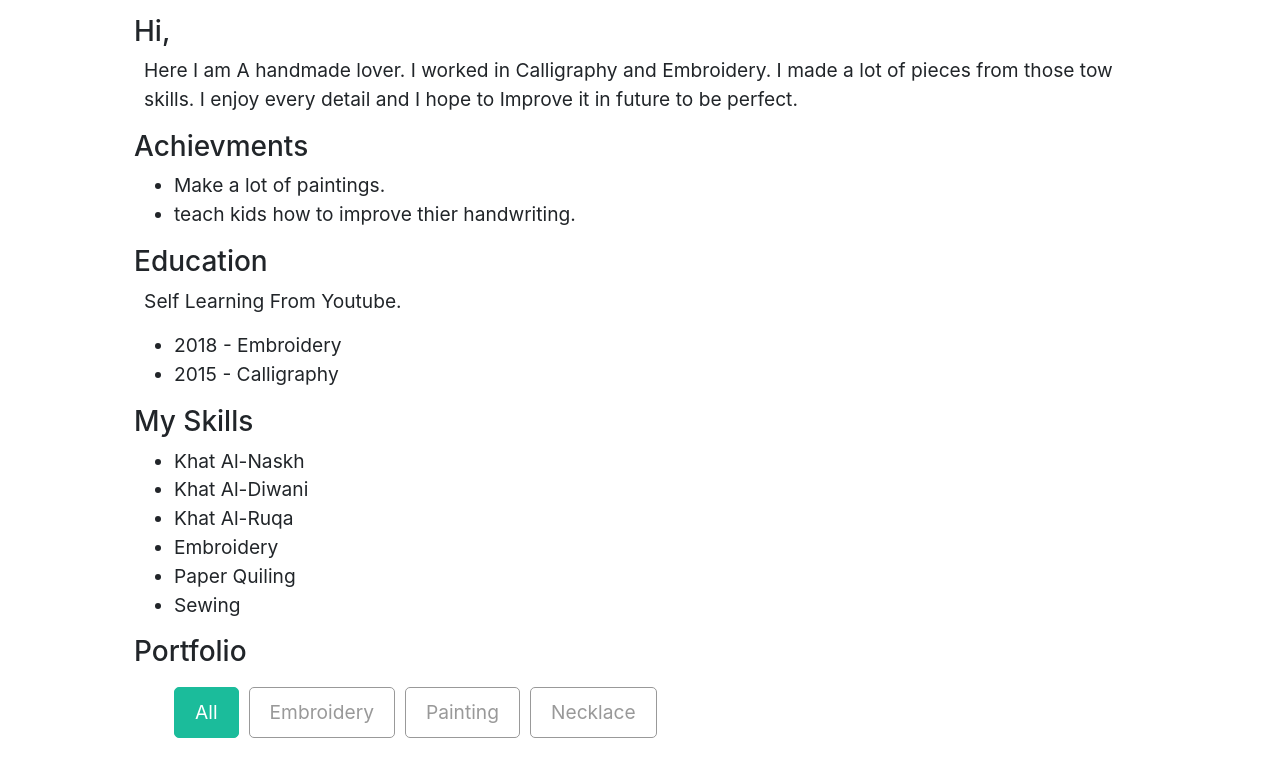
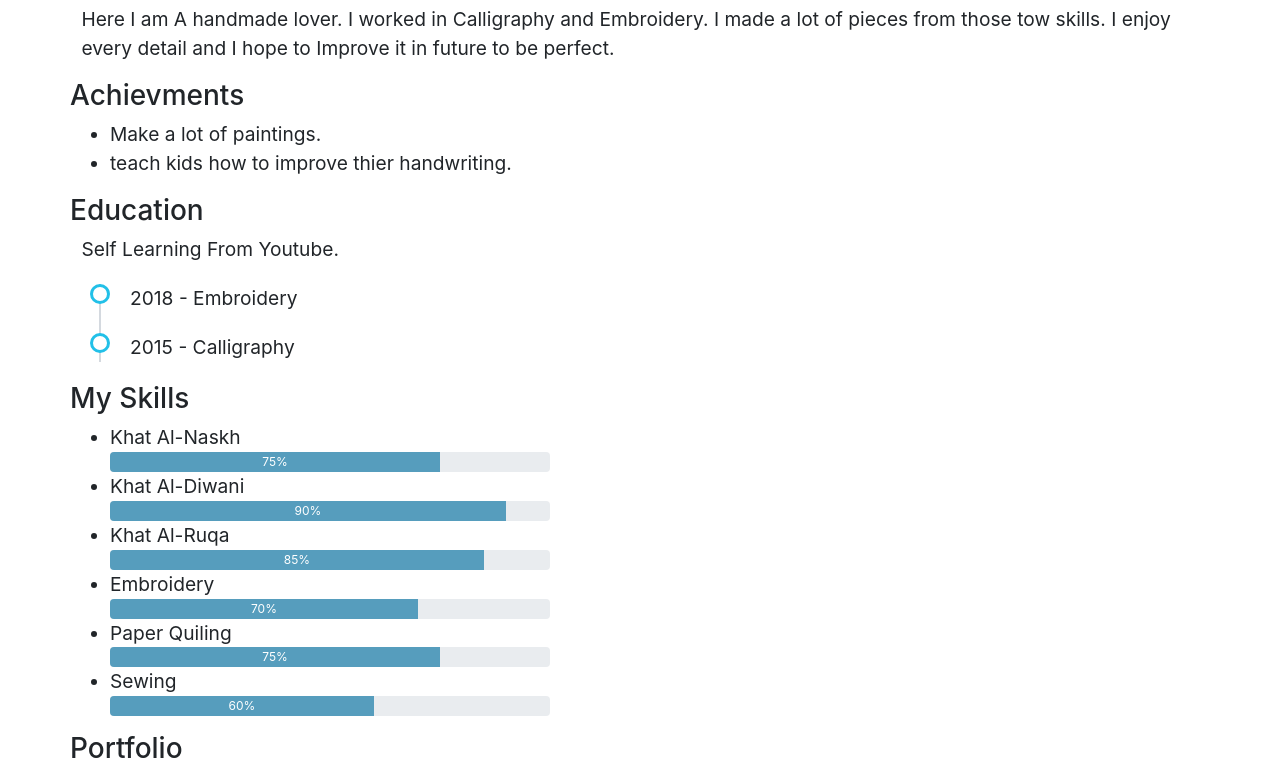
Before and after one commit to BushraDa/FirstResume, a plain HTML site: page artResume.html in a window 1280 px wide. Shown: the part 473-1231 px from the top of the page. Drawn offline with nearby package versions, Linux system fonts and the light colour scheme.

Commit message:
adding timeline style and sticky footer

```diff
--- a/ItResume.html
+++ b/ItResume.html
@@ -62,22 +62,65 @@
 			<h3>Hi,</h3>
 			<p>My name is Bushra.
 			I am a Front-End Developer.
-			I've graduated from Faculty of Information Technology since 2016.<p>
+			I've graduated from Faculty of Information Technology since 2016. I have no work experience in this field, but I am always trying to practice and learn more, I am looking for an internship or voluntery job.<p>
 		</section>
 
-		<section class="education">
+		<div class="row">
+		<section class="Experience col-md-6">
+			<h3>Experience</h3>
+			<ul class="timeline">
+				<li>
+					2019 <br>
+					Making this website. <br>
+					using HTML, CSS, Bootstrap. <br>
+				</li>
+				<li>
+					2019 - Now <br>
+					Data Entry. <br>
+					Working on Microsoft Excel in Jableh City Council. <br>
+				</li>
+				<li>
+					2017 - 2018 <br>
+					Teaching college students. <br>
+					Freelance. <br>
+				</li>
+			</ul>
+		</section>
+
+		<section class="education col-md-6">
 			<h3>Education</h3>
-			<ul>
+			<ul class="timeline">
 				<li>
-					Web Development, 2017- Now <br>
+					2017 - Now <br>
+					Web Development.<br>
 					Coursera Website. <br>
 					Major: Front-End Development.<br>
 				</li>
 				<li>
-					Information Technology, 2011 - 2016 <br>
+					2011 - 2016 <br>
+					Information Technology. <br>
 					Tishreen University. <br>
 					Major: Software Engineering.<br>
 					GPA: 3.07/4
+				</li>
+			</ul>
+		</section>
+		</div>
+
+		<section class="achievment col-md-6">
+			<h3>Achievments</h3>
+			<ul class="timeline">
+				<li>
+					2017 - Now<br>
+					A lot of Certificates. <br>
+					Coursera Website. <br>
+					Major: Web, Machine Learning, Excel.<br>
+				</li>
+				<li>
+					2015 <br>
+					Mechanical and Electrical Exhibition(MEE3).<br>
+					Tishreen University. <br>
+					Participating in an exhibtion for university projects with a project call smart monitoring camera.
 				</li>
 			</ul>
 		</section>
@@ -103,6 +146,7 @@
 						<li>Java</li>
 						<li>C++</li>
 						<li>Python</li>
+						<li>SQL</li>
 					</ul>
 				</div>
 				<div class="oters col-md-4 col-sm-6">
@@ -111,6 +155,7 @@
 						<li>Image Processing</li>
 						<li>Machine Learning</li>
 						<li>Algorithms</li>
+						<li>Microsoft Excel</li>
 					</ul>
 				</div>
 			</div>
@@ -134,6 +179,7 @@
 		</div>
 	</footer>
 
+	<script src="https://code.jquery.com/jquery-3.3.1.slim.min.js" integrity="sha384-q8i/X+965DzO0rT7abK41JStQIAqVgRVzpbzo5smXKp4YfRvH+8abtTE1Pi6jizo" crossorigin="anonymous"></script>
 	<script src="https://kit.fontawesome.com/0fa98177a4.js"></script>
 	<script src="https://stackpath.bootstrapcdn.com/bootstrap/4.3.1/js/bootstrap.min.js" integrity="sha384-JjSmVgyd0p3pXB1rRibZUAYoIIy6OrQ6VrjIEaFf/nJGzIxFDsf4x0xIM+B07jRM" crossorigin="anonymous"></script>
 
--- a/artResume.html
+++ b/artResume.html
@@ -73,7 +73,7 @@
 		<section class="Eduction">
 			<h3>Education</h3>
 			<p>Self Learning From Youtube.</p>
-			<ul>
+			<ul class="timeline">
 				<li>2018 - Embroidery</li>
 				<li>2015 - Calligraphy</li>
 			</ul>
@@ -82,12 +82,43 @@
 		<section class="mySkills">
 			<h3>My Skills</h3>
 			<ul>
-				<li>Khat Al-Naskh</li>
-				<li>Khat Al-Diwani</li>
-				<li>Khat Al-Ruqa</li>
-				<li>Embroidery</li>
-				<li>Paper Quiling</li>
-				<li>Sewing</li>
+				<li>
+					Khat Al-Naskh
+					<div class="progress md-progress">
+					    <div class="progress-bar" role="progressbar" aria-valuenow="75" aria-valuemin="0" aria-valuemax="100" style="width: 75%">75%</div>
+					</div>
+				</li>
+
+				<li>
+					Khat Al-Diwani
+					<div class="progress md-progress">
+					    <div class="progress-bar" role="progressbar" aria-valuenow="90" aria-valuemin="0" aria-valuemax="100" style="width: 90%">90%</div>
+					</div>
+				</li>
+				<li>
+					Khat Al-Ruqa
+					<div class="progress md-progress">
+					    <div class="progress-bar" role="progressbar" aria-valuenow="85" aria-valuemin="0" aria-valuemax="100" style="width: 85%">85%</div>
+					</div>
+				</li>
+				<li>
+					Embroidery
+					<div class="progress md-progress">
+					    <div class="progress-bar" role="progressbar" aria-valuenow="70" aria-valuemin="0" aria-valuemax="100" style="width: 70%">70%</div>
+					</div>
+				</li>
+				<li>
+					Paper Quiling
+					<div class="progress md-progress">
+					    <div class="progress-bar" role="progressbar" aria-valuenow="75" aria-valuemin="0" aria-valuemax="100" style="width: 75%">75%</div>
+					</div>
+				</li>
+				<li>
+					Sewing
+					<div class="progress md-progress">
+					    <div class="progress-bar" role="progressbar" aria-valuenow="60" aria-valuemin="0" aria-valuemax="100" style="width: 60%">60%</div>
+					</div>
+				</li>
 			</ul>
 		</section>
 
--- a/css/style.css
+++ b/css/style.css
@@ -4,10 +4,21 @@
 
 body {
 	font-size: 1.2em;
+	width: 100%
 }
 
 header, footer {
 	background-color: #569dbd;
+}
+
+.subnav {
+	font-size: 0.75em;
+    padding-top: 1%;
+}
+
+nav a {
+	display: inline-block;
+	float: left;
 }
 
 nav a, nav i {
@@ -27,9 +38,38 @@
 	padding: 0.5%;
 }
 
-header, main.resume, footer {
-	clear: both;
-	padding: 2% 5%;
+main.resume, footer {
+	padding: 2% 0%;
+}
+
+
+ul.timeline {
+    list-style-type: none;
+    position: relative;
+}
+ul.timeline:before {
+    content: ' ';
+    background: #d4d9df;
+    display: inline-block;
+    position: absolute;
+    left: 29px;
+    width: 2px;
+    height: 100%;
+}
+ul.timeline > li {
+    margin: 20px 0;
+    padding-left: 20px;
+}
+ul.timeline > li:before {
+    content: ' ';
+    background: white;
+    display: inline-block;
+    position: absolute;
+    border-radius: 50%;
+    border: 3px solid #22c0e8;
+    left: 20px;
+    width: 20px;
+    height: 20px;
 }
 
 section p, section h5, footer h3 {
@@ -45,6 +85,31 @@
 
 footer form {
 	margin: 3%;
+}
+
+#main {
+	min-height: 100vh;
+	margin-bottom: -300px;
+}
+
+#main:after {
+	content: "";
+	display: block;
+	height: 300px;
+}
+
+footer {
+	height: 300px;
+}
+
+.progress {
+	height: 20px;
+	width: 40%;
+}
+
+.progress-bar {
+	height: 20px;
+	background-color: #569dbd
 }
 
 .mix {
@@ -73,8 +138,13 @@
 
 @media only screen and (max-width: 700px) {
 
-  header .myInfo img {
-  	display: none;
-  }
+	header .myInfo img {
+	  	display: none;
+	}
+
+	.portfolio img {
+		width: 75%;
+		margin-left: 10%;
+	}
 
 }
```
Also changed, not shown: index.html (+18 -6 lines).
